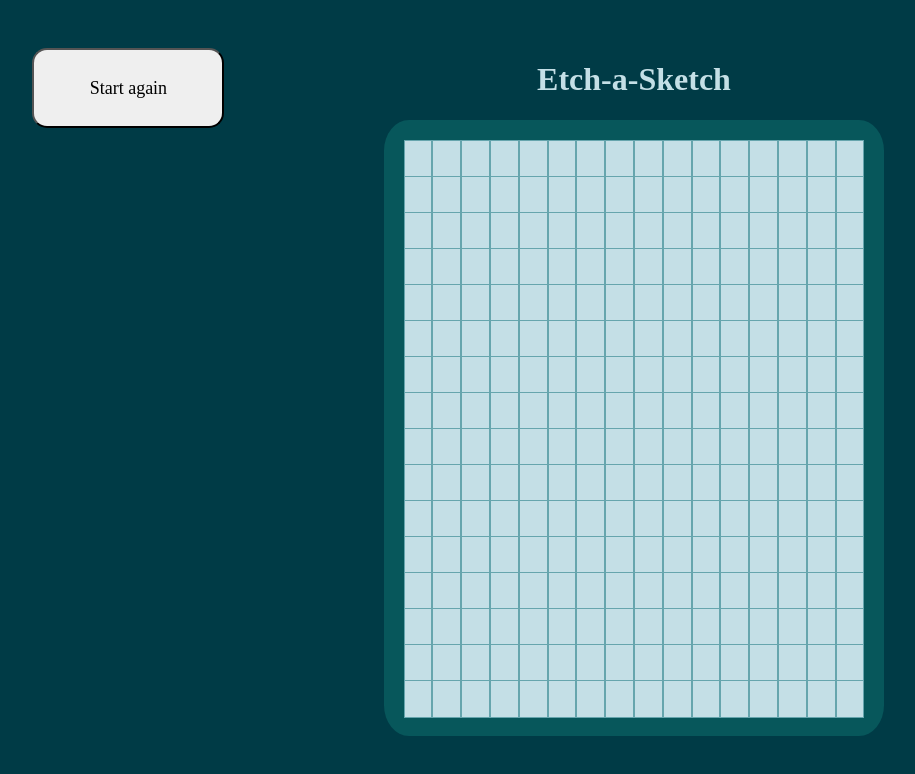
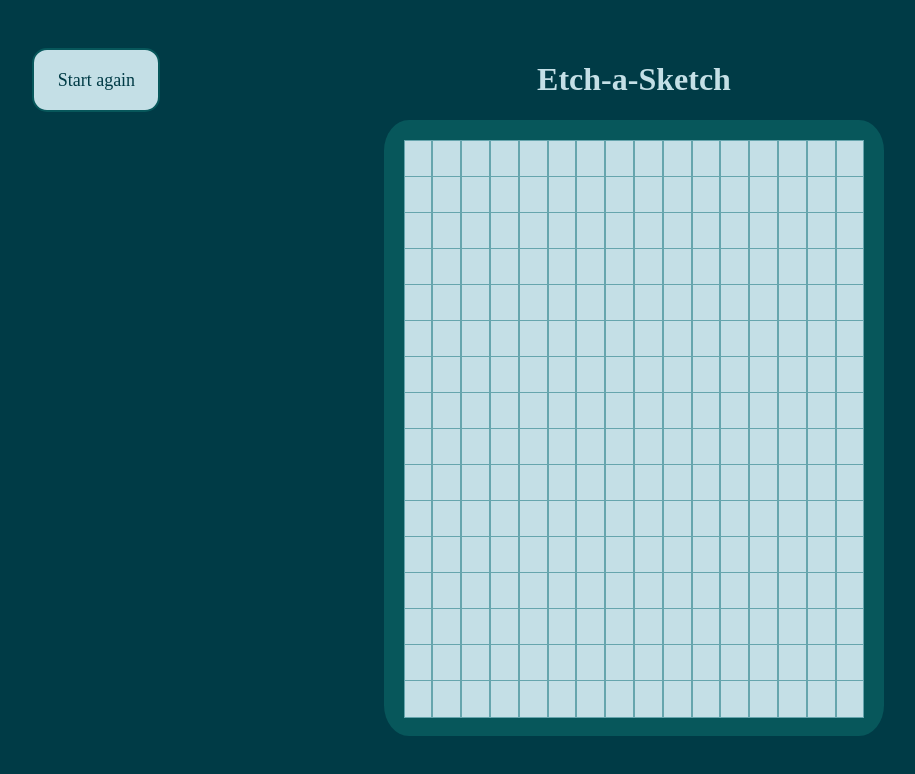
Before and after one commit to sebradoarga/etch-a-sketch, a plain HTML site: page index.html in a window 1280 px wide. Shown: the whole page, without its empty margins (6-921 px from the left). Drawn offline with Linux system fonts and the light colour scheme.

Commit message:
Style button

```diff
--- a/css/style.css
+++ b/css/style.css
@@ -56,11 +56,20 @@
 }
 
 button {
-    height: 10%;
-    width: 15%;
+    height: 8%;
+    width: 10%;
     position: relative;
     left: 3%;
     top: 6%;
     border-radius: 15px;
     font-size: 18px;
+    background: #C4DFE6;
+    border: 2px solid #07575b;
+    color: #003B46;
+    cursor: pointer;
 }
+
+button:hover {
+    transform:scale(1.05);
+    border: 2px solid rgb(248, 238, 146);
+}
```
